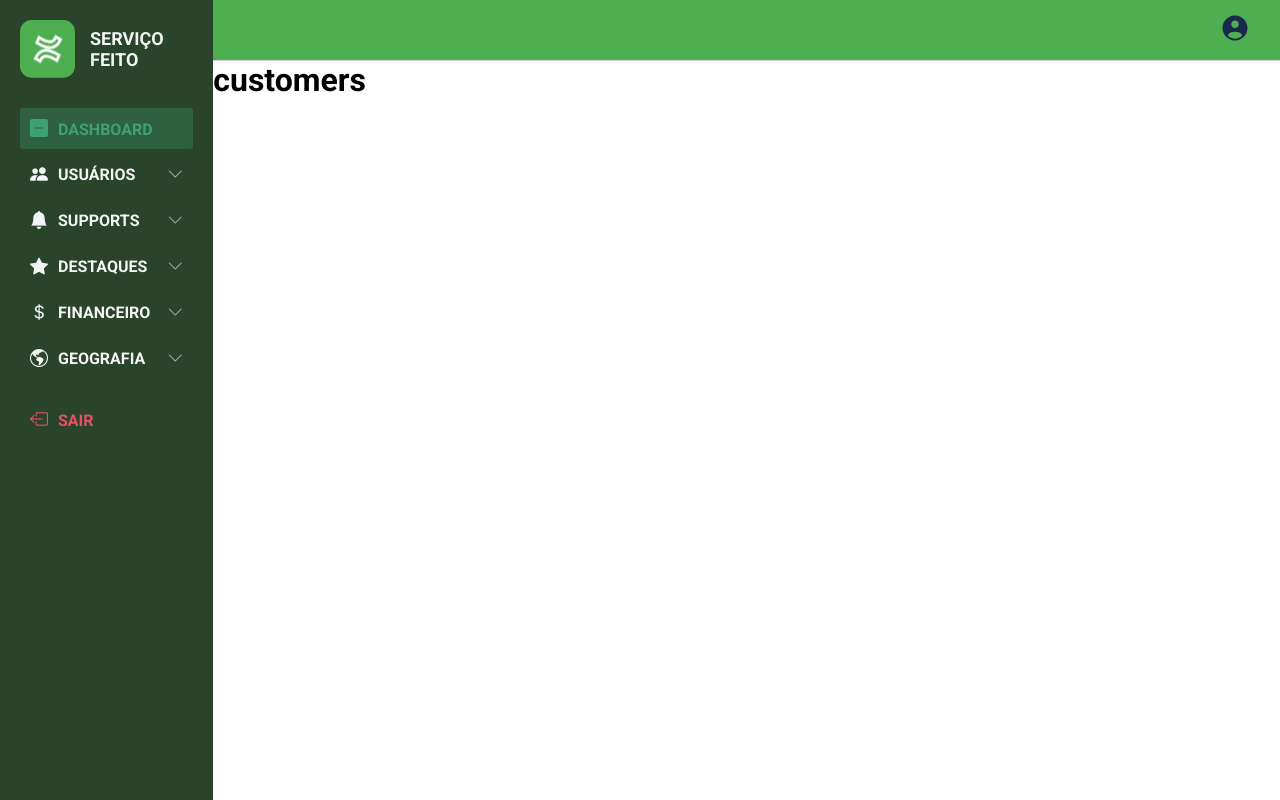
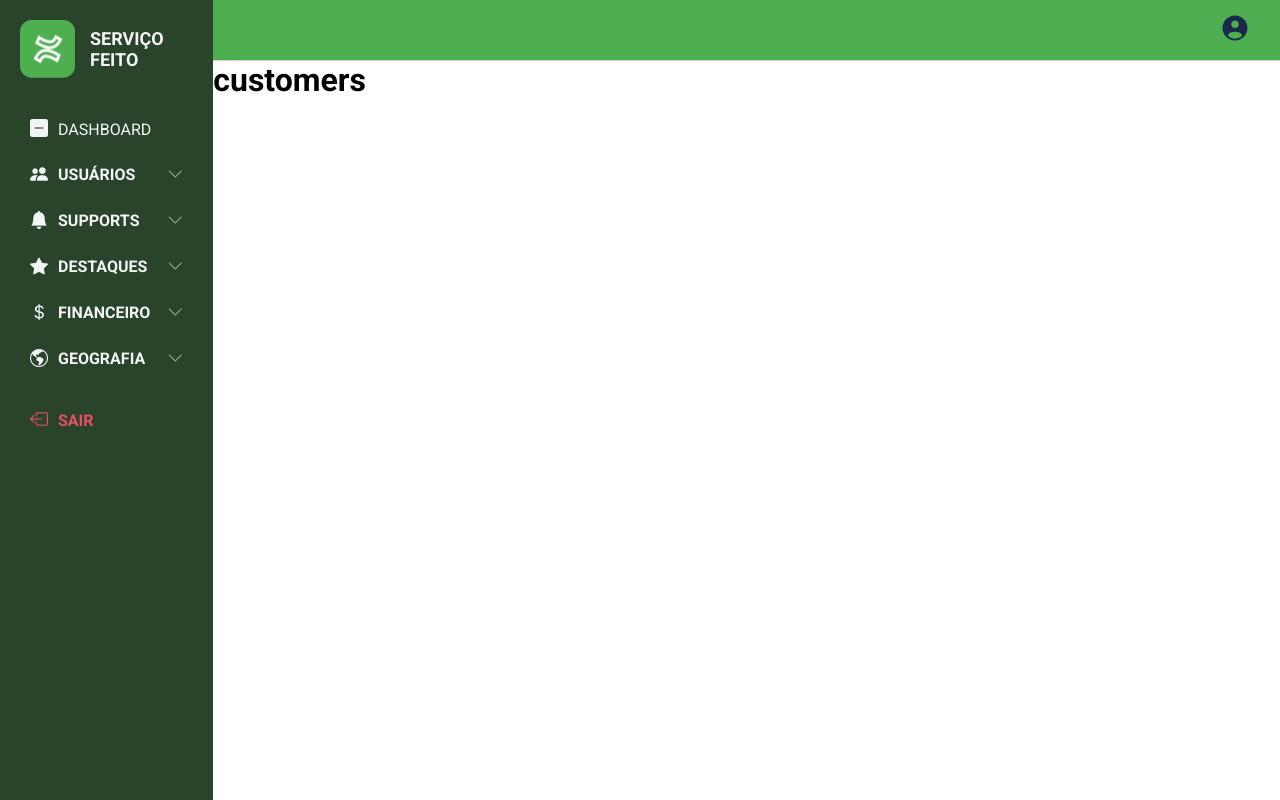
Before and after one commit to ServicoFeito/Web, a React (Vite) app: page /users/customers in a window 1280 px wide. Built offline with nearby package versions, Linux system fonts and the light colour scheme.

Commit message:
Implementando efeito de menu ativo de acordo com a rota

```diff
--- a/src/components/sidebar/Sidebar.css
+++ b/src/components/sidebar/Sidebar.css
@@ -82,6 +82,10 @@
     margin-top: 5px;
 }
 
+.decoration_none{
+    text-decoration: none !important;
+}
+
 .sidebar__link {
     color: #f3f4f6;
     padding: 10px;
--- a/src/components/sidebar/Sidebar.tsx
+++ b/src/components/sidebar/Sidebar.tsx
@@ -1,11 +1,14 @@
 import { useState } from 'react';
 import './Sidebar.css';
-import {Link} from "react-router-dom";
+import {Link, useLocation } from "react-router-dom";
 import logo from '../../assets/logo.svg';
 
 const Sidebar = ({ sidebarOpen, closeSidebar }) => {
     // 1. Um único estado para controlar todos os menus.
     const [OpenMenus, setOpenMenus] = useState({});
+
+    // 2. Obtenha o pathname atual
+    const { pathname } = useLocation();
 
     // 2. Uma única função para alternar qualquer menu pelo seu nome (ID).
     const toggleMenu = (nomeDoMenu) => {
@@ -33,10 +36,12 @@ const Sidebar = ({ sidebarOpen, closeSidebar }) => {
             </div>
 
             <div className="sidebar__menu">
-                <div className="sidebar__link active_menu_link">
-                    <i className="bi bi-dash-square-fill"></i>
-                    <Link to="/">DASHBOARD</Link>
-                </div>
+               <Link to="/" className="decoration_none">
+                    <div className={`sidebar__link ${pathname === '/' ? 'active_menu_link' : ''}`}>
+                        <i className="bi bi-dash-square-fill"></i>
+                        <span>DASHBOARD</span>
+                    </div>
+                </Link>
 
                 {/*
                     SESSÃO MENU - USUÁRIOS
--- a/src/routes/users/Customers.tsx
+++ b/src/routes/users/Customers.tsx
@@ -8,4 +8,4 @@ const Customers = () => {
   )
 }
 
-export default Customers
+export default Customers;
```
